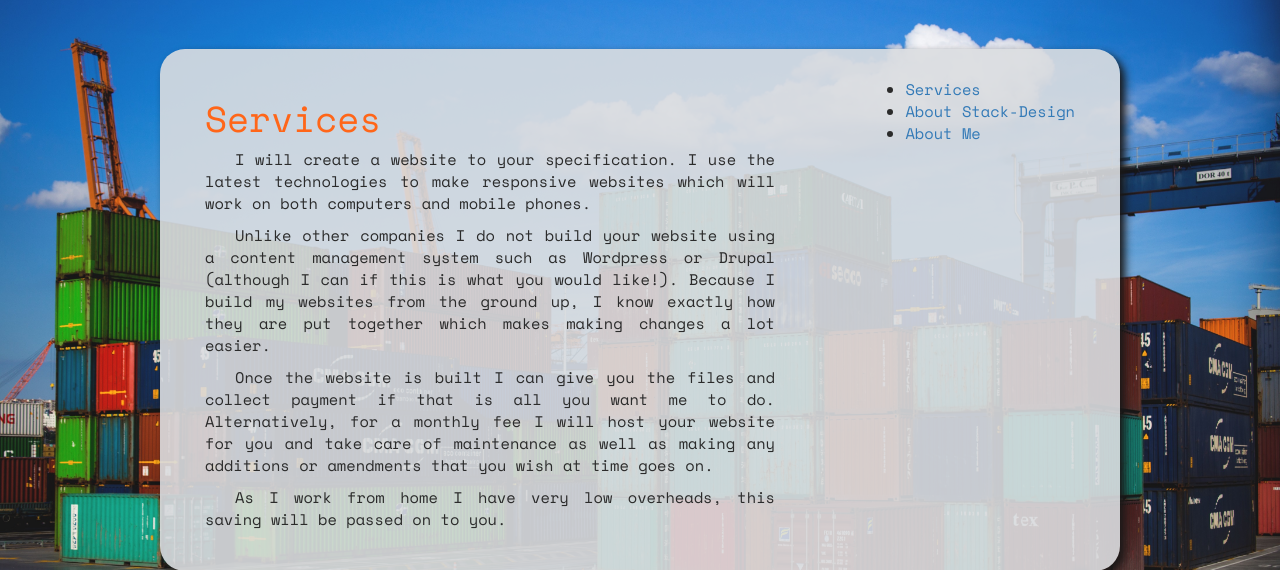
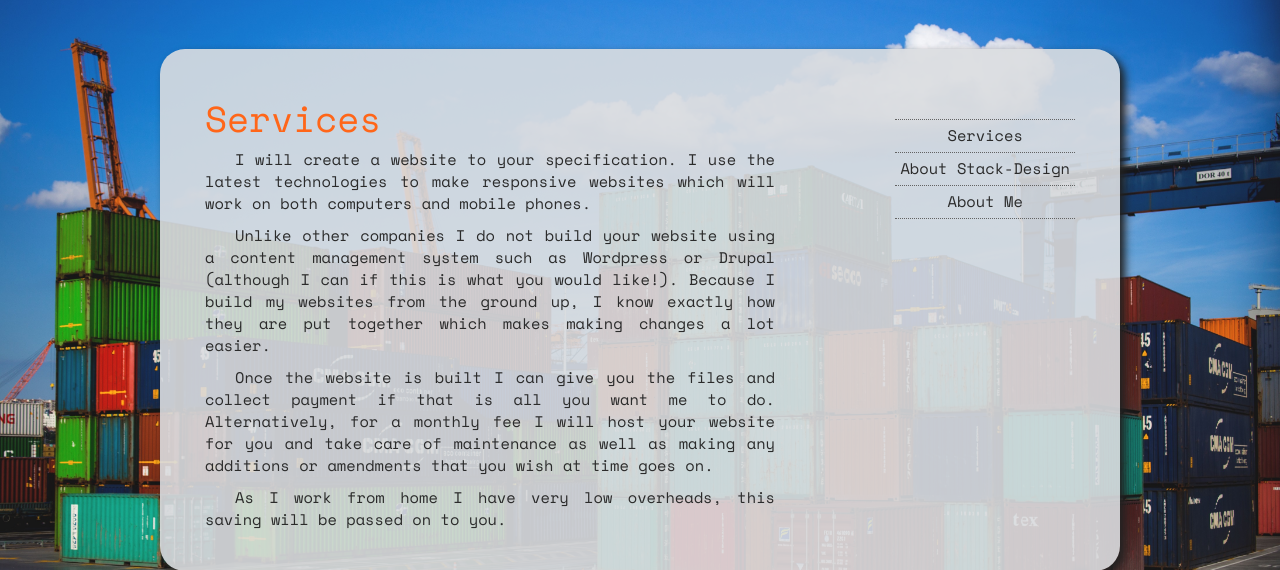
Before and after one commit to mthorning/stack-design, a PHP site: page /about.php in a window 1280 px wide. Shown: the part 51-621 px from the top of the page. Run offline with PHP 8.4, Linux system fonts and the light colour scheme.

Commit message:
change to about page styling

```diff
--- a/css/style.css
+++ b/css/style.css
@@ -38,7 +38,7 @@ body {
   border-radius: 25px;
   padding: 30px;
   width: 75%;
-  box-shadow: 5px 5px 8px #1a1818; }
+  box-shadow: 5px 5px 8px #222222; }
   @media screen and (max-width: 480px) {
     .standardContainer {
       border-radius: 0;
@@ -198,10 +198,29 @@ nav #navbarContactBtn {
     display: none;
     display: flex;
     flex-direction: column; }
-    .basicPageTemplate .containerWrapper #rightColumn {
-      height: 100%;
-      border-left: 3px double #2b2b2b; }
-    .basicPageTemplate .containerWrapper ul {
-      text-align: left; }
+    .basicPageTemplate .containerWrapper .menu {
+      text-align: right;
+      padding-top: 40px; }
+      .basicPageTemplate .containerWrapper .menu ul {
+        text-align: left;
+        list-style: none; }
+        .basicPageTemplate .containerWrapper .menu ul li {
+          text-align: center;
+          width: 100%;
+          border-bottom: 1px dotted #636363;
+          border-top: none;
+          padding: 5px; }
+          .basicPageTemplate .containerWrapper .menu ul li:hover {
+            cursor: pointer; }
+            .basicPageTemplate .containerWrapper .menu ul li:hover a {
+              color: #ff6619; }
+          .basicPageTemplate .containerWrapper .menu ul li a {
+            display: block;
+            height: 100%;
+            width: 100%;
+            text-decoration: none;
+            color: #2b2b2b; }
+        .basicPageTemplate .containerWrapper .menu ul li:first-child {
+          border-top: 1px dotted #636363; }
 
 /*# sourceMappingURL=style.css.map */
```
Also changed, not shown: 1 other file.
